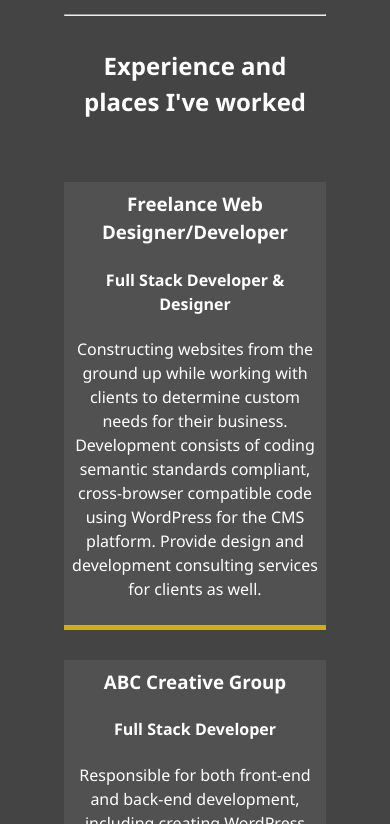
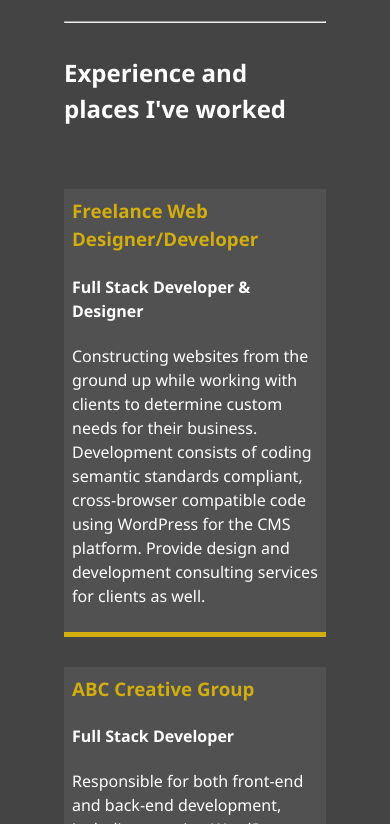
Before and after one commit to Novus817/static_responsive_portfolio, a website: page dist/about.html in a window 390 px wide. Shown: the part 1176-2000 px from the top of the page. Drawn offline with Linux system fonts and the light colour scheme.

Commit message:
fixes to mobile layout and heading sizing

```diff
--- a/scss/_mobile.scss
+++ b/scss/_mobile.scss
@@ -9,6 +9,21 @@
 @include mediaLg {
   .projects {
     grid-template-columns: repeat(3, 1fr);
+  }
+
+  .about-info {
+    grid-template-areas:
+      'bioimage'
+      'bio'
+      'job1'
+      'job2'
+      'job3';
+
+    grid-template-columns: 1fr;
+  }
+
+  .projects {
+    grid-template-columns: repeat(2, 1fr);
   }
 }
 
@@ -68,13 +83,28 @@
   }
 }
 
-// Smartphones
+/// Smartphones
 @include mediaSm {
-    main#home h1 {
+  main {
+    h1.lg-heading {
+      font-size: 4rem;
       margin-top: 10vh;
+    }
+
+    h2.sm-heading {
+      font-size: 1.4rem;
+    }
+  }
+
+  .job {
+    text-align: left;
   }
 
   .projects {
     grid-template-columns: 1fr;
   }
+
+  .boxes div {
+    padding: 0.5rem 1.5rem;
   }
+}
--- a/scss/main.scss
+++ b/scss/main.scss
@@ -27,7 +27,7 @@ h3 {
   }
 
   &.sm-heading {
-    margin-bottom: 2rem;
+    margin-bottom: 1.3rem;
     padding: 0.2rem 1rem;
     background: rgba(lighten($primary-color, 2), 0.5);
   }
@@ -93,6 +93,7 @@ main {
   .bio {
     grid-area: bio;
     font-size: 1.5rem;
+    text-align: left;
   }
 
   .job-1 {
@@ -111,6 +112,10 @@ main {
     background: lighten($primary-color, 5);
     padding: 0.5rem;
     border-bottom: $secondary-color 5px solid;
+
+    h3 {
+      color: $secondary-color;
+    }
   }
 }
 
```
Also changed, not shown: dist/css/main.css. Lines whose indentation alone changed are shown as unchanged.
